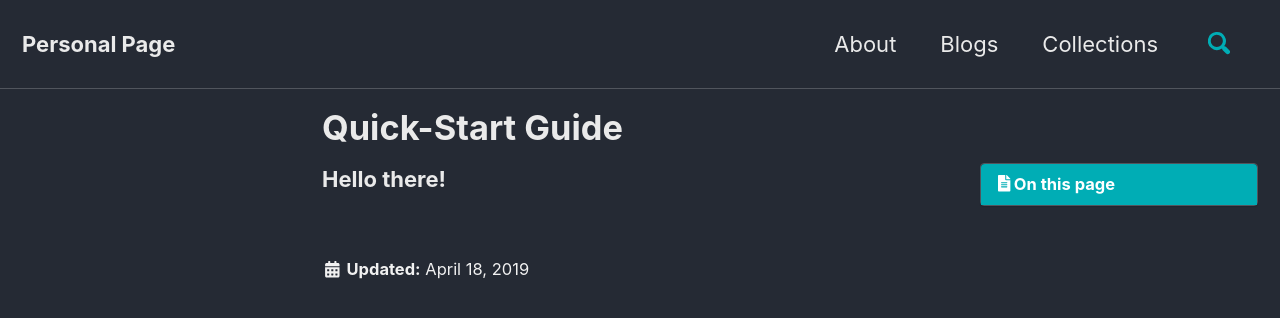
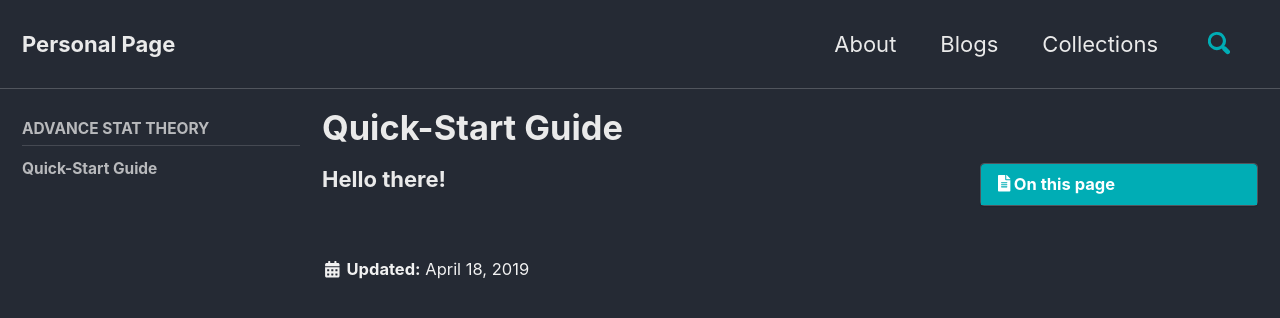
Before and after one commit to hqng/hqng.github.io, a Jekyll site: the page built from _cheatsheets/01-quick-start-guide.md, in a window 1280 px wide and 900 px high. Shown: the top 318 px of the window. Built offline with Jekyll 4.4.1, drawn with Linux system fonts in a browser that asks for light colours; cached includes are drawn as plain includes; nearby versions of some CDN libraries.

Commit message:
14th: update nevigation sidebar

```diff
--- a/_data/navigation.yml
+++ b/_data/navigation.yml
@@ -10,3 +10,12 @@ main:
     url: /collection-archive/
   # - title: "Sitemap"
     # url: /sitemap/
+
+# cheatsheets links
+cheatsheets:
+  - title: Advance Stat Theory
+    children:
+      - title: "Quick-Start Guide"
+        url: /cheatsheets/quick-start-guide/
+      # - title: "Upgrading"
+        # url: /docs/upgrading/
```
